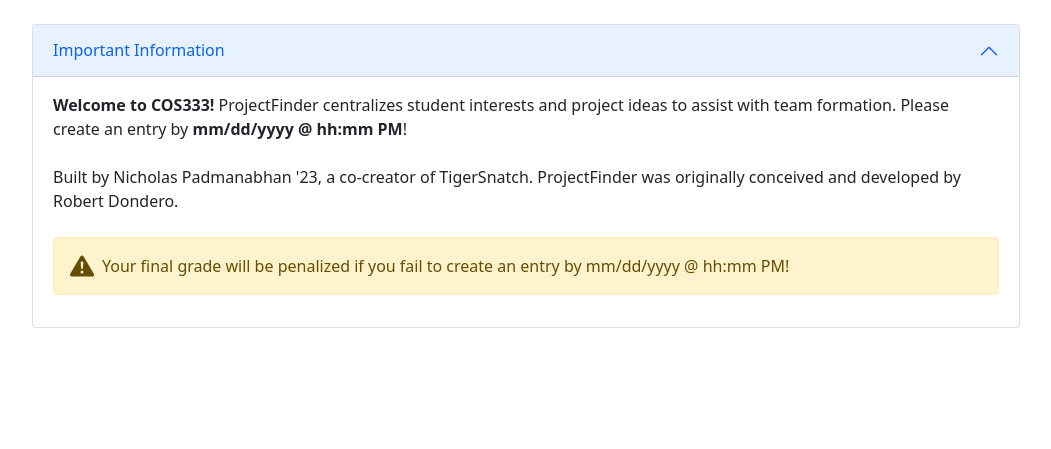
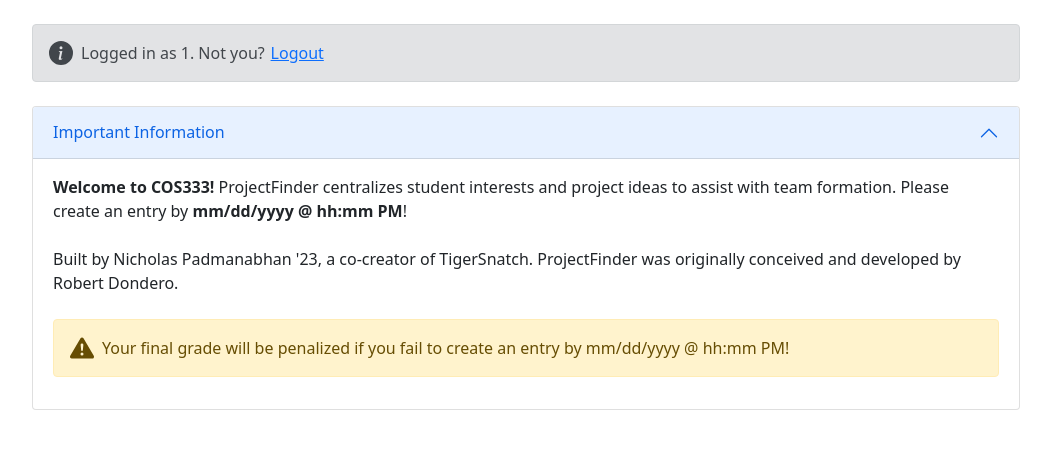
Before and after one commit to nicholaspad/ProjectFinder-Django, a Django app: template core/templates/core/index.html in a window 1280 px wide. Shown: the part 56-505 px from the top of the page, without its empty margins (114-1165 px from the left). Run offline with Django 4.2, Linux system fonts and the light colour scheme; the template is opened without the code that fills it: most values are stand-ins (such as "Sample title", 1, 10 or a date in 2020); some libraries are stand-ins or nearby versions.

Commit message:
Add netID info alert

```diff
--- a/core/static/core/css/core.css
+++ b/core/static/core/css/core.css
@@ -12,3 +12,7 @@
 .pf-info-accordian {
   padding: 0 4rem;
 }
+
+.pf-info-netid {
+  padding: 0 4rem;
+}
--- a/core/templates/core/info.html
+++ b/core/templates/core/info.html
@@ -1,3 +1,19 @@
+<div class="pf-info-netid">
+    <div class="alert alert-secondary d-flex align-items-center mt-4"
+         role="alert">
+        <svg class="bi flex-shrink-0 me-2"
+             width="24"
+             height="24"
+             role="img"
+             aria-label="Warning:">
+            <use xlink:href="#info-fill" />
+        </svg>
+        Logged in as {{ netid }}. Not you? &VeryThinSpace;
+        <!-- Direct to logout endpoint -->
+        <a href="">Logout</a>
+    </div>
+</div>
+
 <div class="pf-info-accordian accordion mt-4"
      id="pf-info">
     <div class="accordion-item">
@@ -43,6 +59,12 @@
 
 <svg xmlns="http://www.w3.org/2000/svg"
      style="display: none;">
+    <symbol id="info-fill"
+            fill="currentColor"
+            viewBox="0 0 16 16">
+        <path
+              d="M8 16A8 8 0 1 0 8 0a8 8 0 0 0 0 16zm.93-9.412-1 4.705c-.07.34.029.533.304.533.194 0 .487-.07.686-.246l-.088.416c-.287.346-.92.598-1.465.598-.703 0-1.002-.422-.808-1.319l.738-3.468c.064-.293.006-.399-.287-.47l-.451-.081.082-.381 2.29-.287zM8 5.5a1 1 0 1 1 0-2 1 1 0 0 1 0 2z" />
+    </symbol>
     <symbol id="exclamation-triangle-fill"
             fill="currentColor"
             viewBox="0 0 16 16">
```
